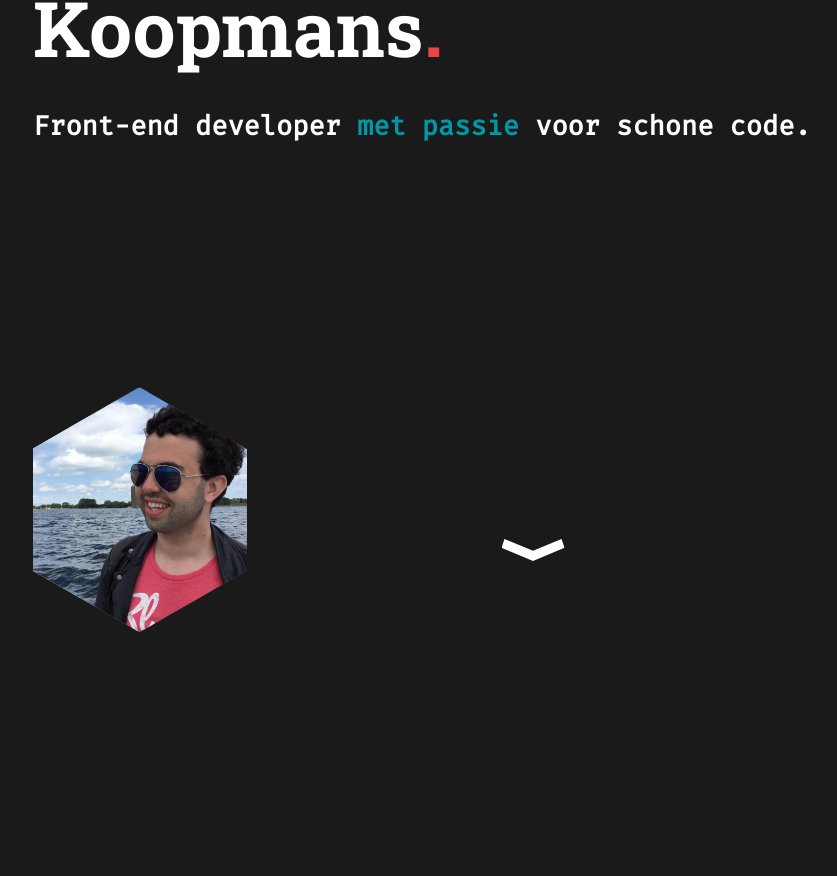
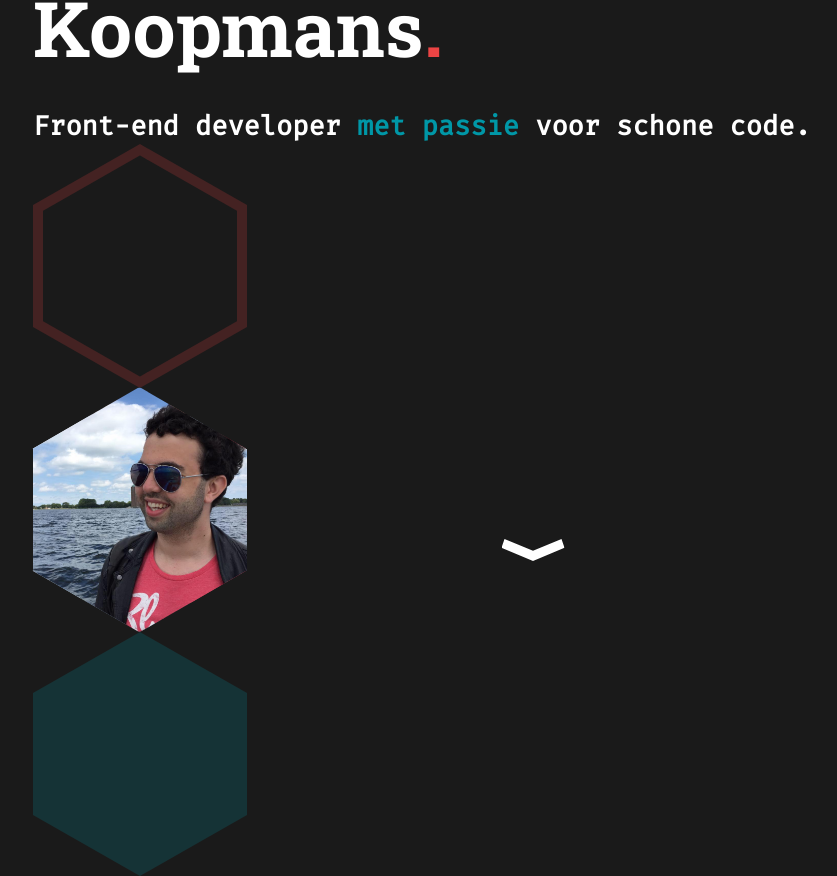
Before and after one commit to coenkoopmans/coenkoopmans.nl, an Angular app: page / in a window 1280 px wide. Shown: the part 229-1105 px from the top of the page, without its empty margins (107-944 px from the left). Built offline with nearby package versions, Linux system fonts and the light colour scheme.

Commit message:
Adds other hexagons as SVGs

```diff
--- a/src/app/intro/intro.component.html
+++ b/src/app/intro/intro.component.html
@@ -10,11 +10,11 @@
     </button>
 
     <div class="introBackground">
-        <div class="introBackground__hexagon introBackground__hexagon--outline introBackground__hexagon--outlineRed"></div>
+        <div class="introBackground__hexagon introBackground__hexagon--outline"></div>
         <div class="introBackground__hexagon introBackground__hexagon--image">
             <div class="introBackground__hexagon--imageTop"></div>
             <div class="introBackground__hexagon--imageBottom"></div>
         </div>
-        <div class="introBackground__hexagon introBackground__hexagon--fill introBackground__hexagon--fillBlue"></div>
+        <div class="introBackground__hexagon introBackground__hexagon--fill"></div>
     </div>
 </section>
--- a/src/app/intro/intro.component.scss
+++ b/src/app/intro/intro.component.scss
@@ -89,6 +89,14 @@ $hexagon-height: 244px;
   height: $hexagon-height;
 }
 
+.introBackground__hexagon--fill {
+  background: url('/assets/ui/hexagon-fill.svg');
+}
+
+.introBackground__hexagon--outline {
+  background: url('/assets/ui/hexagon-outline.svg');
+}
+
 /*
 
   Image hexagon below, beware - lots of maths and hacky stuff to follow, but it seemed like the best solution
@@ -115,7 +123,6 @@ $hexagon-image-scale-factor: 0.5773502691896257;
 
 .introBackground__hexagon--image {
   position: relative;
-  width: $hexagon-width;
   height: $hexagon-height / 2;
   margin: ($hexagon-height / 4) 0;
   background: url('/assets/coen-koopmans-picture.jpg') center;
```
Also changed, not shown: src/assets/ui/hexagon-fill.svg (added), src/assets/ui/hexagon-outline.svg (added).
